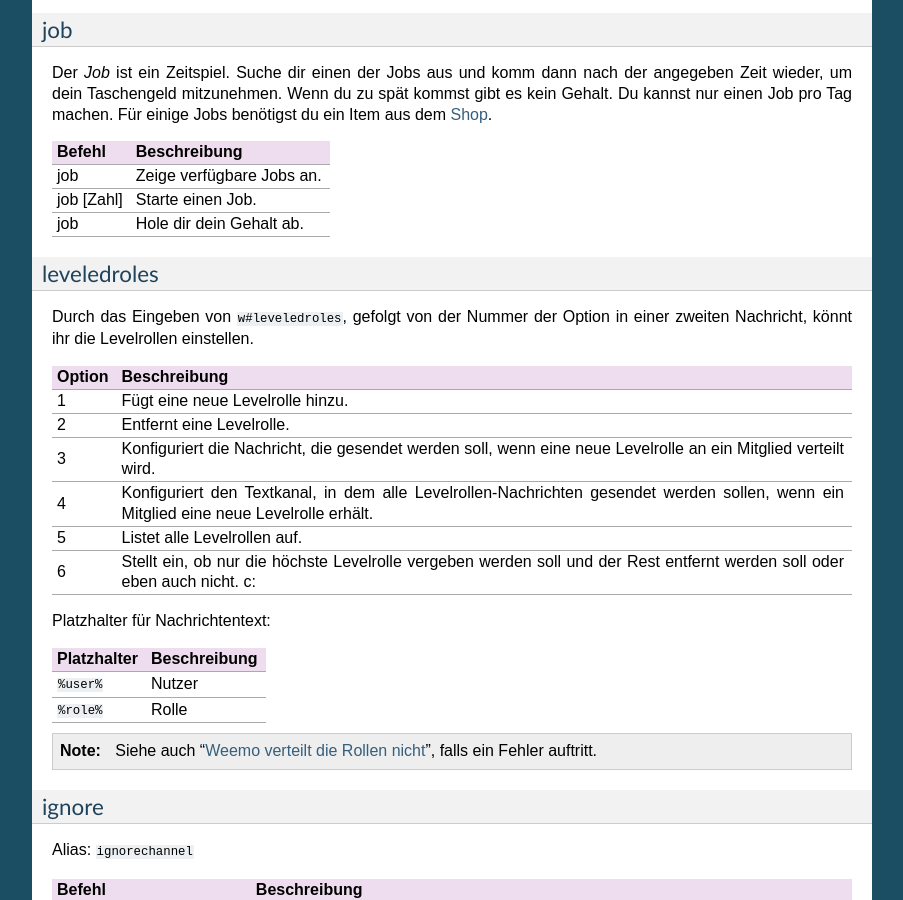
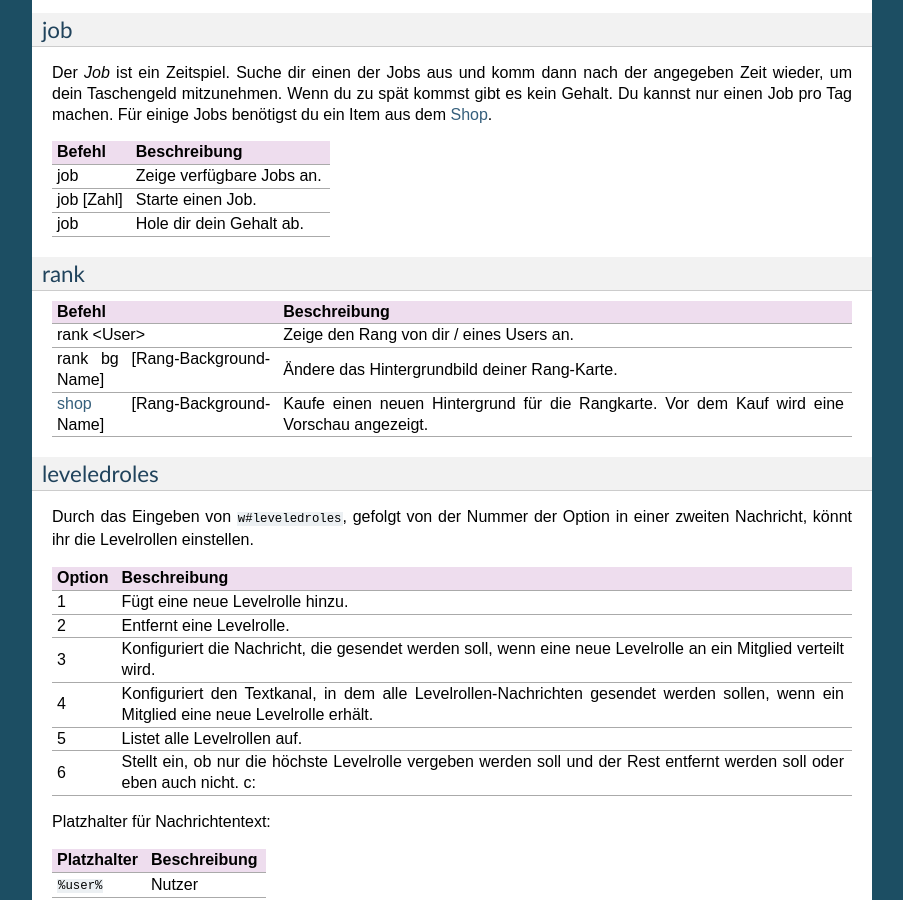
Before and after one commit to niborus/weemo-doc, a Sphinx documentation site: the page built from docs/befehle.rst, in a window 1280 px wide and 900 px high, scrolled down 9068 px. Shown: the whole window, without its empty margins (198-1101 px from the left). Built offline with Sphinx 7.4.7, drawn with Linux system fonts in a browser that asks for light colours; some of the changed text lies outside the part shown.

Commit message:
Rang Hintergrundbilder
#14

```diff
--- a/docs/befehle.rst
+++ b/docs/befehle.rst
@@ -112,7 +112,7 @@ Serverpunte
     :align: left
     :header: "Befehl", "Beschreibung", "Aliase"
 
-    "rank <User>", "Zeigt die Rangübersicht an."
+    "rank_ <User>", "Zeigt die Rangübersicht an."
     "leveledroles_", "Richtet Levelrollen ein.", "lr"
     "top <Seite>", "Zeigt die Nutzer\*innen mit den meisten Serverpunkten an."
     "addpoints [Anzahl] [@User]", "Gibt einem User Serverpunkte."
@@ -484,6 +484,18 @@ Für einige Jobs benötigst du ein Item aus dem Shop_.
     "job [Zahl]", "Starte einen Job."
     "job", "Hole dir dein Gehalt ab."
 
+rank
+^^^^
+
+.. csv-table::
+    :widths: auto
+    :align: left
+    :header: "Befehl", "Beschreibung"
+
+    "rank <User>", "Zeige den Rang von dir / eines Users an."
+    "rank bg [Rang-Background-Name]", "Ändere das Hintergrundbild deiner Rang-Karte."
+    "shop_ [Rang-Background-Name]", "Kaufe einen neuen Hintergrund für die Rangkarte. Vor dem Kauf wird eine Vorschau angezeigt."
+
 .. _befehle_leveledroles:
 
 leveledroles
```
